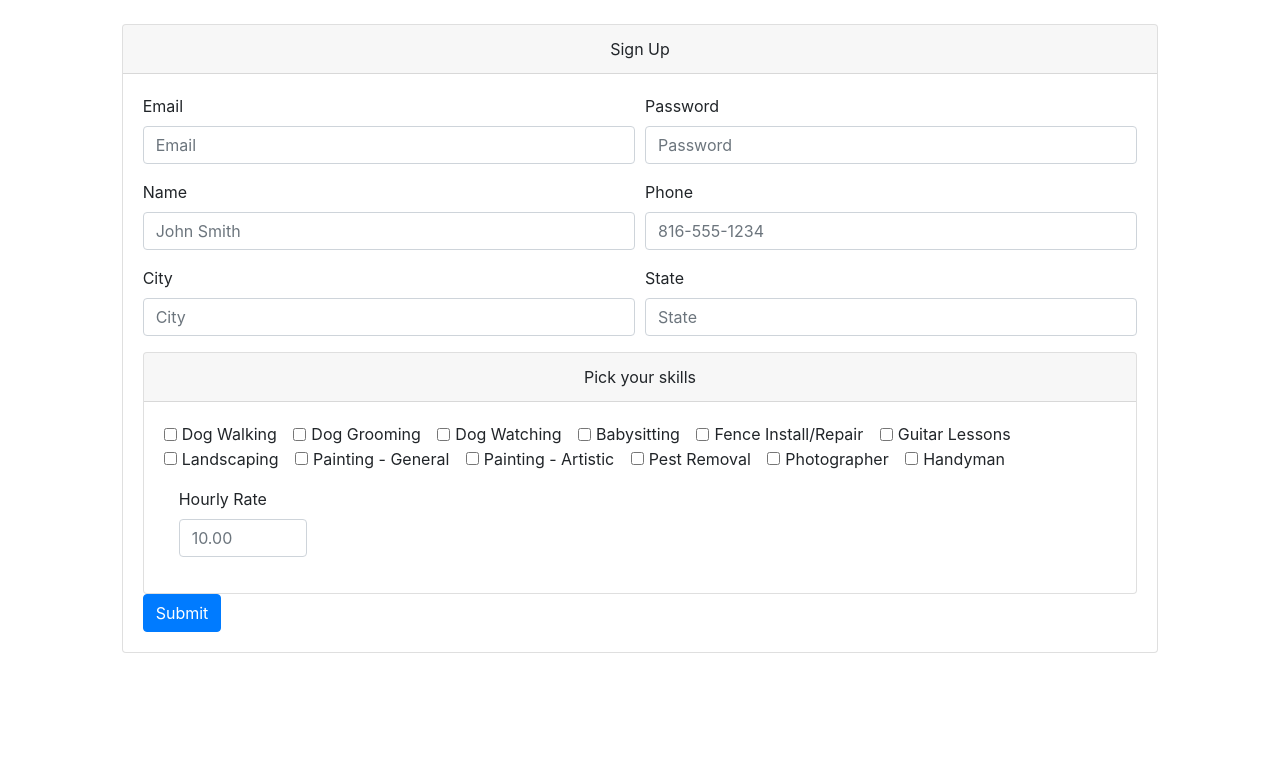
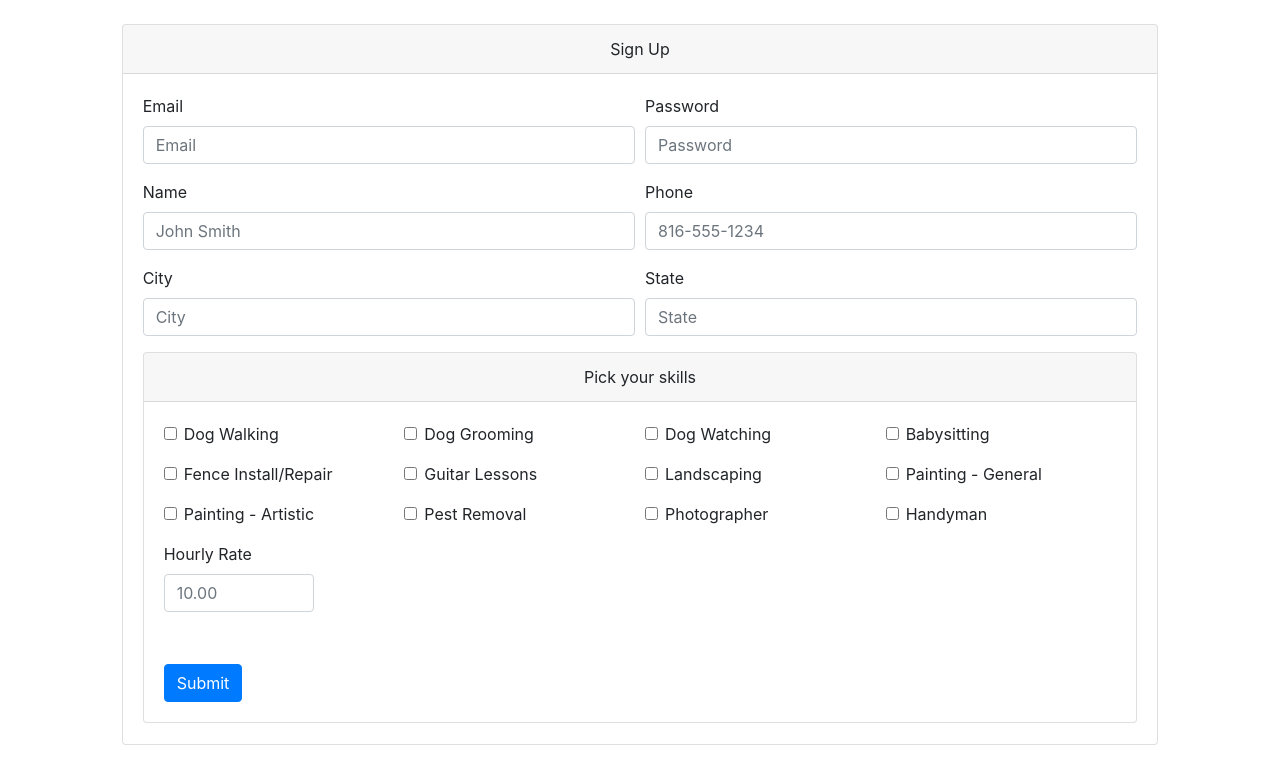
Before and after one commit to Cornflakes1009/everyday-jo-jobs, a website: page views/signup.html in a window 1280 px wide. Shown: the part 62-822 px from the top of the page. Before the commit the page ends 800 px from the top, so only its background shows below. Drawn offline with nearby package versions, Linux system fonts and the light colour scheme.

Commit message:
additional html changes

```diff
--- a/public/assets/css/style.css
+++ b/public/assets/css/style.css
@@ -1,7 +1,7 @@
 .main-div {
     margin: 30px 0px 15px 0px;
 }
-#signUpSubmit {
+#signup-submit {
     margin-top: 20px;
 }
 
@@ -25,3 +25,11 @@
 #prof-skills-hd {
     margin: 20px 0px;
 }
+
+.dropdown-toggle {
+    margin: 0px 10px;
+}
+
+#search {
+    margin-bottom: 20px;
+}
--- a/views/signup.html
+++ b/views/signup.html
@@ -85,55 +85,85 @@
                                     <div class="card-body">
 
                                             <div class="form-group">
-                                        <div class="form-check form-check-inline">
+                                                    <div class="form-row">
+                                                        <div class="form-group col-md-3">
+                                                    <div class="form-check">
                                                         <input class="form-check-input" type="checkbox" id="inlineCheckbox1" value="option1">
                                                         <label class="form-check-label" for="inlineCheckbox1">Dog Walking</label>
                                                     </div>
-                                        <div class="form-check form-check-inline">
+                                                    </div>
+                                                    <div class="form-group col-md-3">
+                                                    <div class="form-check">
                                                         <input class="form-check-input" type="checkbox" id="inlineCheckbox2" value="option2">
                                                         <label class="form-check-label" for="inlineCheckbox2">Dog Grooming</label>
                                                     </div>
-                                        <div class="form-check form-check-inline">
+                                                </div>
+                                                <div class="form-group col-md-3">
+                                                    <div class="form-check">
                                                         <input class="form-check-input" type="checkbox" id="inlineCheckbox3" value="option3">
                                                         <label class="form-check-label" for="inlineCheckbox3">Dog Watching</label>
                                                     </div>
-                                        <div class="form-check form-check-inline">
+                                                </div>
+                                                <div class="form-group col-md-3">
+                                                    <div class="form-check">
                                                         <input class="form-check-input" type="checkbox" id="inlineCheckbox4" value="option4">
                                                         <label class="form-check-label" for="inlineCheckbox4">Babysitting</label>
                                                     </div>
-                                        <div class="form-check form-check-inline">
+                                                </div>
+                                                </div>
+                                                <div class="form-row">
+                                                <div class="form-group col-md-3">
+                                                    <div class="form-check">
                                                         <input class="form-check-input" type="checkbox" id="inlineCheckbox5" value="option5">
                                                         <label class="form-check-label" for="inlineCheckbox5">Fence Install/Repair</label>
                                                     </div>
-                                        <div class="form-check form-check-inline">
+                                                </div>
+                                                <div class="form-group col-md-3">
+                                                    <div class="form-check">
                                                         <input class="form-check-input" type="checkbox" id="inlineCheckbox6" value="option6">
                                                         <label class="form-check-label" for="inlineCheckbox6">Guitar Lessons</label>
                                                     </div>
-                                        <div class="form-check form-check-inline">
+                                                </div>
+                                                <div class="form-group col-md-3">
+                                                    <div class="form-check">
                                                         <input class="form-check-input" type="checkbox" id="inlineCheckbox7" value="option7">
                                                         <label class="form-check-label" for="inlineCheckbox7">Landscaping</label>
                                                     </div>
-                                        <div class="form-check form-check-inline">
+                                                </div>
+                                                <div class="form-group col-md-3">
+                                                    <div class="form-check">
                                                         <input class="form-check-input" type="checkbox" id="inlineCheckbox8" value="option8">
                                                         <label class="form-check-label" for="inlineCheckbox8">Painting - General</label>
                                                     </div>
-                                        <div class="form-check form-check-inline">
+                                                </div>
+                                                </div>
+                                                <div class="form-row">
+                                                <div class="form-group col-md-3">
+                                                    <div class="form-check">
                                                         <input class="form-check-input" type="checkbox" id="inlineCheckbox9" value="option9">
                                                         <label class="form-check-label" for="inlineCheckbox9">Painting - Artistic</label>
                                                     </div>
-                                        <div class="form-check form-check-inline">
+                                                </div>
+                                                <div class="form-group col-md-3">
+                                                    <div class="form-check">
                                                         <input class="form-check-input" type="checkbox" id="inlineCheckbox10" value="option10">
                                                         <label class="form-check-label" for="inlineCheckbox10">Pest Removal</label>
                                                     </div>
-                                        <div class="form-check form-check-inline">
+                                                </div>
+                                                <div class="form-group col-md-3">
+                                                    <div class="form-check">
                                                         <input class="form-check-input" type="checkbox" id="inlineCheckbox11" value="option11">
                                                         <label class="form-check-label" for="inlineCheckbox11">Photographer</label>
                                                     </div>
-                                        <div class="form-check form-check-inline">
+                                                </div>
+                                                <div class="form-group col-md-3">
+                                                    <div class="form-check">
                                                         <input class="form-check-input" type="checkbox" id="inlineCheckbox12" value="option12">
                                                         <label class="form-check-label" for="inlineCheckbox12">Handyman</label>
                                                     </div>
                                                 </div>
+                                            </div>
+                                                <div class="form-row">
                                                 <div class="form-group col-md-2">
                                                     <label for="signup-amt">Hourly Rate</label>
                                                     <input type="text" class="form-control" id="signup-amt" placeholder="10.00">
```
Also changed, not shown: views/main.html (+13 -4 lines). Lines whose indentation alone changed are shown as unchanged.
